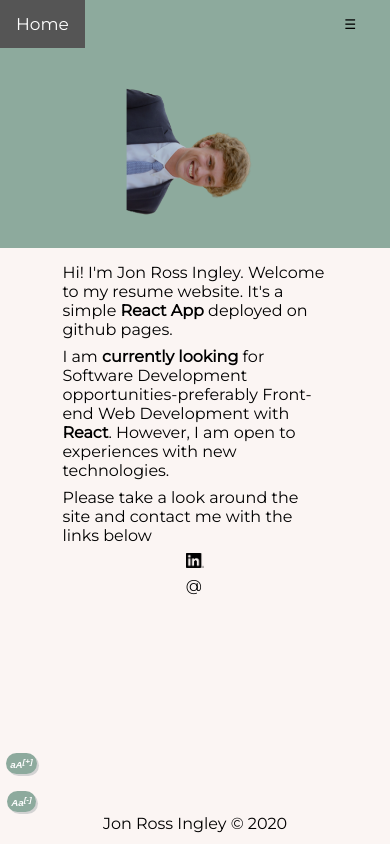
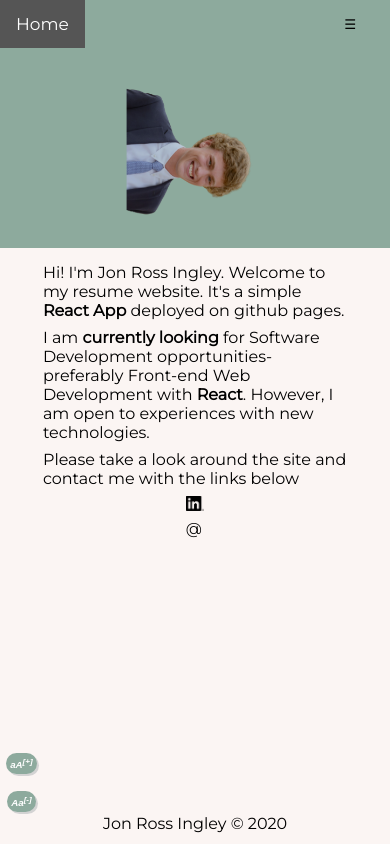
Before and after one commit to jingley/jrs-website, a React (Create React App) app: page / in a window 390 px wide. Built offline with nearby package versions, Linux system fonts and the light colour scheme.

Commit message:
fixed max-width to width

```diff
--- a/src/Components/Home/css/App.css
+++ b/src/Components/Home/css/App.css
@@ -95,6 +95,6 @@
 
 @media screen and (max-width: 800px) {
   .App-body {
-    max-width: 80%;
+    width: 80%;
   }
 }
```
